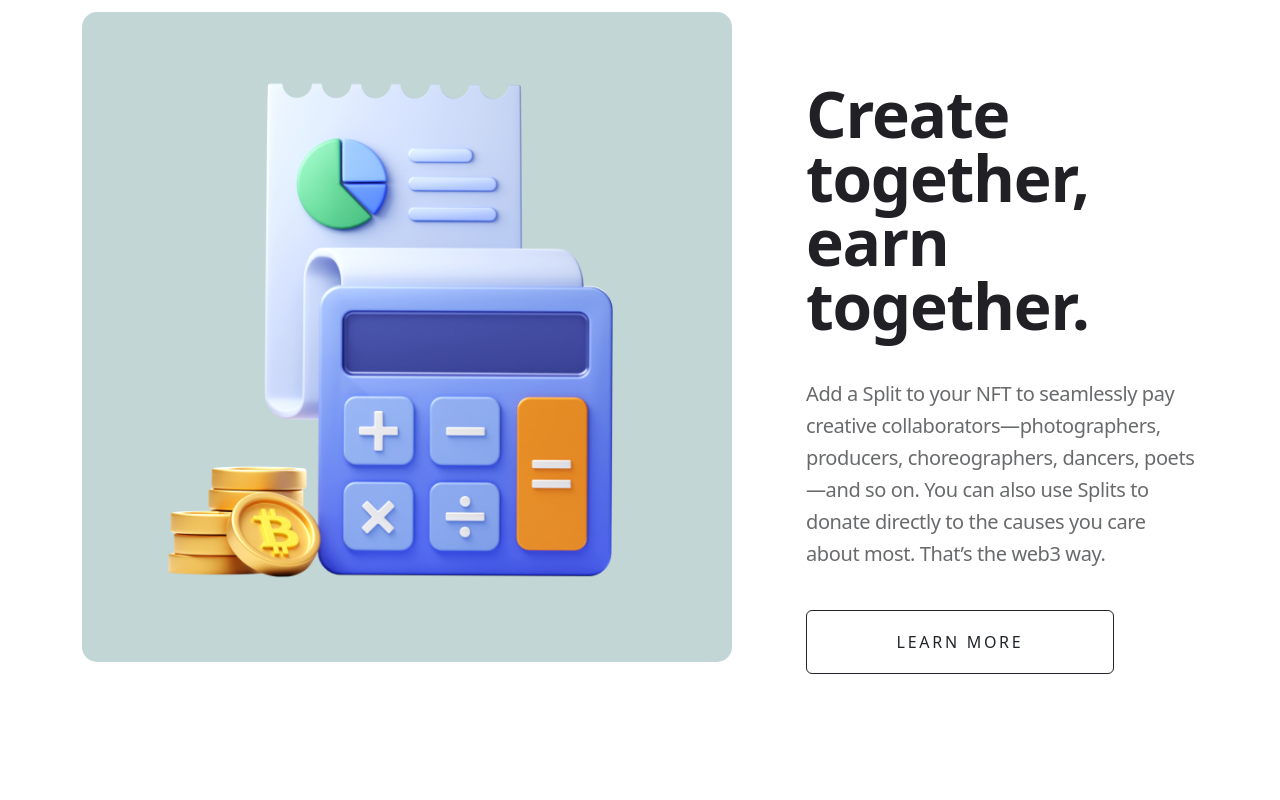
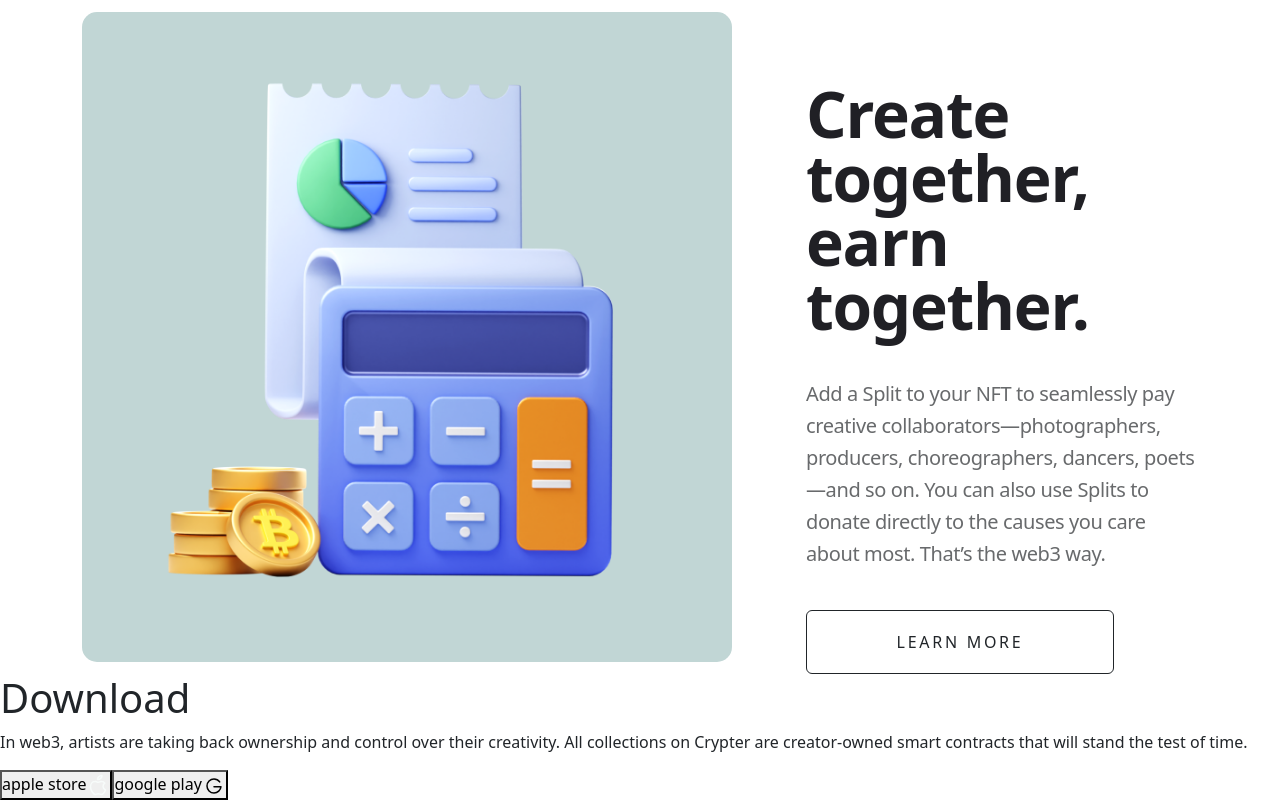
Before and after one commit to www-beka/React_Project, a React (Create React App) app in the folder crypter-app/: page / in a window 1280 px wide. Shown: the part 9335-10135 px from the top of the page. Before the commit the page ends 10009 px from the top, so only its background shows below. Built offline with nearby package versions, Linux system fonts and the light colour scheme.

Commit message:
small changes for Download sccrean

```diff
--- a/crypter-app/src/Components/Home/Download/Left_/index.jsx
+++ b/crypter-app/src/Components/Home/Download/Left_/index.jsx
@@ -1,8 +1,19 @@
+import apple from '../../../../assets/icons/apple.svg'
+import google from '../../../../assets/icons/google.svg'
+
 const Download = () => {
     return(
         <>
             <div className="Download">
+                <div className="Download_top">
+                    <h1>Download</h1>
+                </div>
+                <div className="Download_bottom">
+                    <p>In web3, artists are taking back ownership and control over their creativity. All collections on Crypter are creator-owned smart contracts that will stand the test of time. </p>
+                    <button>apple store<img src={apple} alt="" /></button>
+                    <button>google play<img src={google} alt="" /></button>
 
+                </div>
             </div>
         </>
     )
```
Also changed, not shown: crypter-app/src/assets/icons/apple.svg (added), crypter-app/src/assets/icons/google.svg (added).
